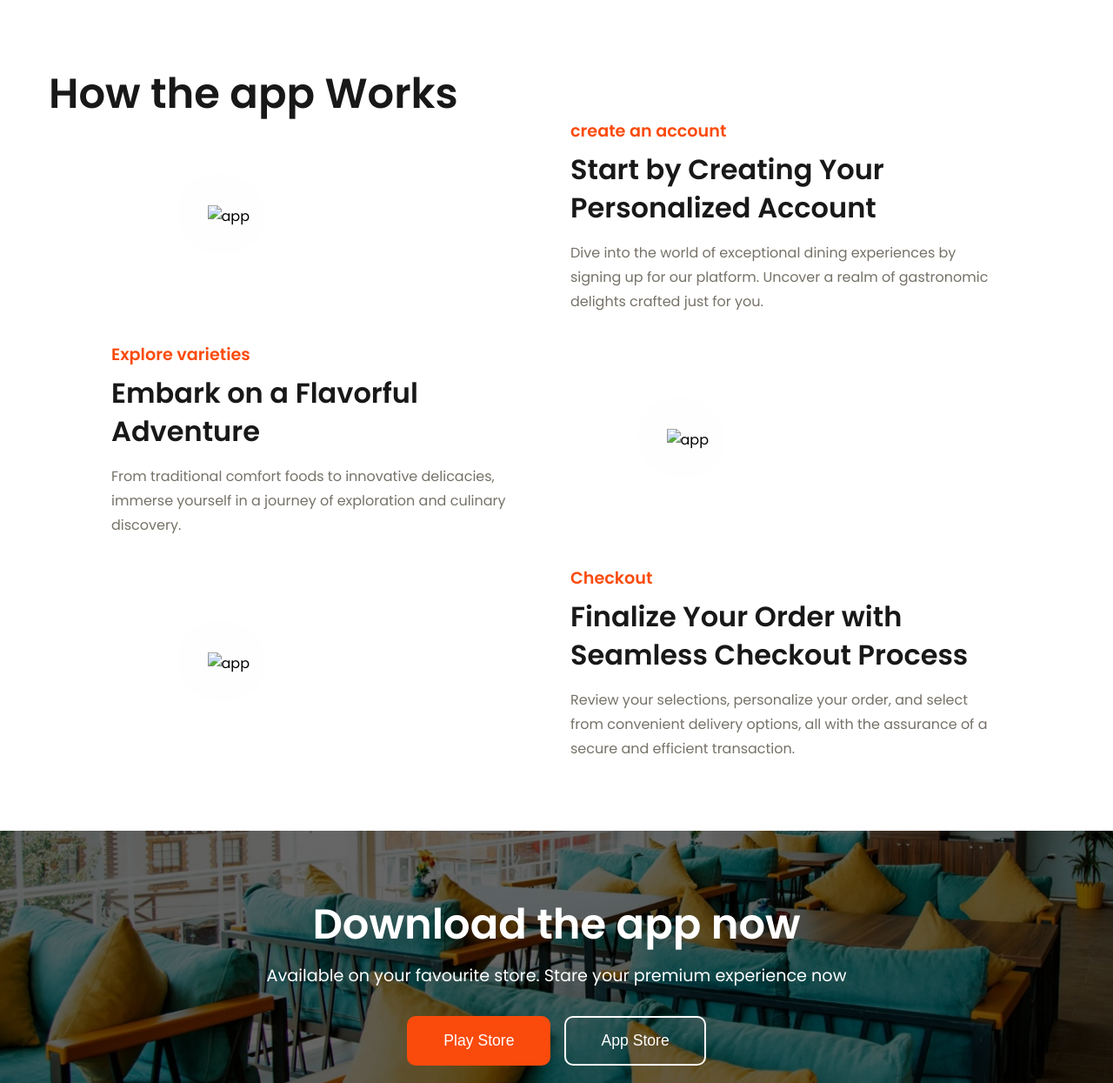
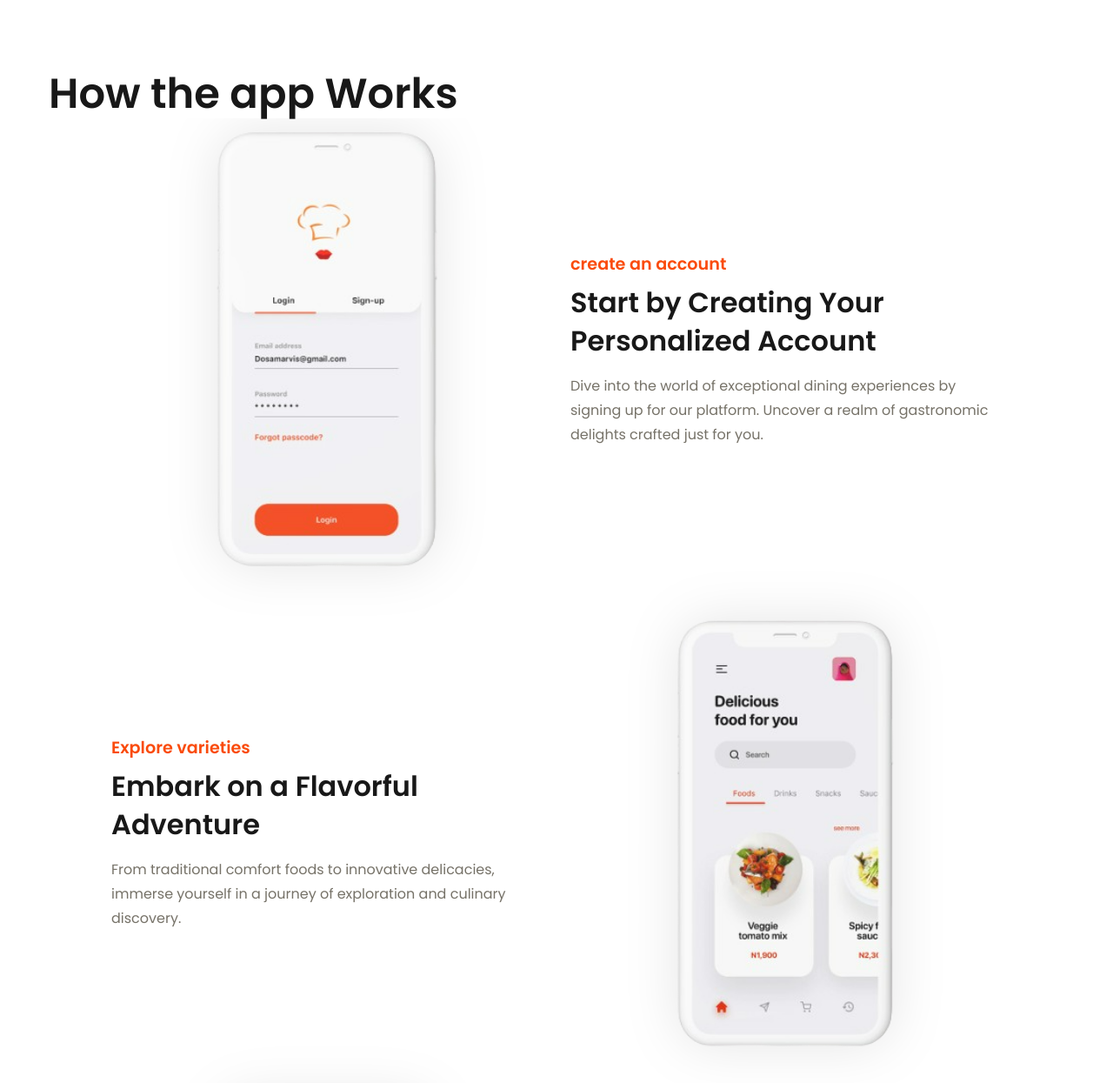
Before and after one commit to Aishikap/FoodApp-LandingPage, a plain HTML site: page index.html in a window 1280 px wide. Shown: the part 1120-2365 px from the top of the page at 87% size. Drawn offline with nearby package versions, Linux system fonts and the light colour scheme; files whose address does not match are found by name.

Commit message:
Update index.html

```diff
--- a/index.html
+++ b/index.html
@@ -44,7 +44,7 @@
         <h2 class="section_header">How the app Works</h2>
     <div class="app_grid">
         <div class="app_image">
-            <img src="assets/app-1.png" alt="app" class="app_image-1">
+            <img src="/app-1.png" alt="app" class="app_image-1">
         </div>
     <div class="app_card">
         <h5>create an account</h5>
@@ -56,7 +56,7 @@
         </p>
     </div>
     <div class="app_image">
-        <img src="assets/app-2.png" alt="app" class="app_image-2" />
+        <img src="/app-2.png" alt="app" class="app_image-2" />
       </div>
       <div class="app_card">
         <h5>Explore varieties</h5>
@@ -67,7 +67,7 @@
         </p>
       </div>
       <div class="app_image">
-        <img src="assets/app-3.png" alt="app" class="app_image-3" />
+        <img src="/app-3.png" alt="app" class="app_image-3" />
       </div>
       <div class="app_card">
         <h5>Checkout</h5>
@@ -85,7 +85,7 @@
         <div class="section_container download_container">
           <h2 class="section_header">Download the app now</h2>
           <p>
-            Available on your favourite store. Stare your premium experience now
+            Available on your favourite store. Share your premium experience now
           </p>
           <div class="download_btns">
             <button class="btn btn_primary">Play Store</button>
```
